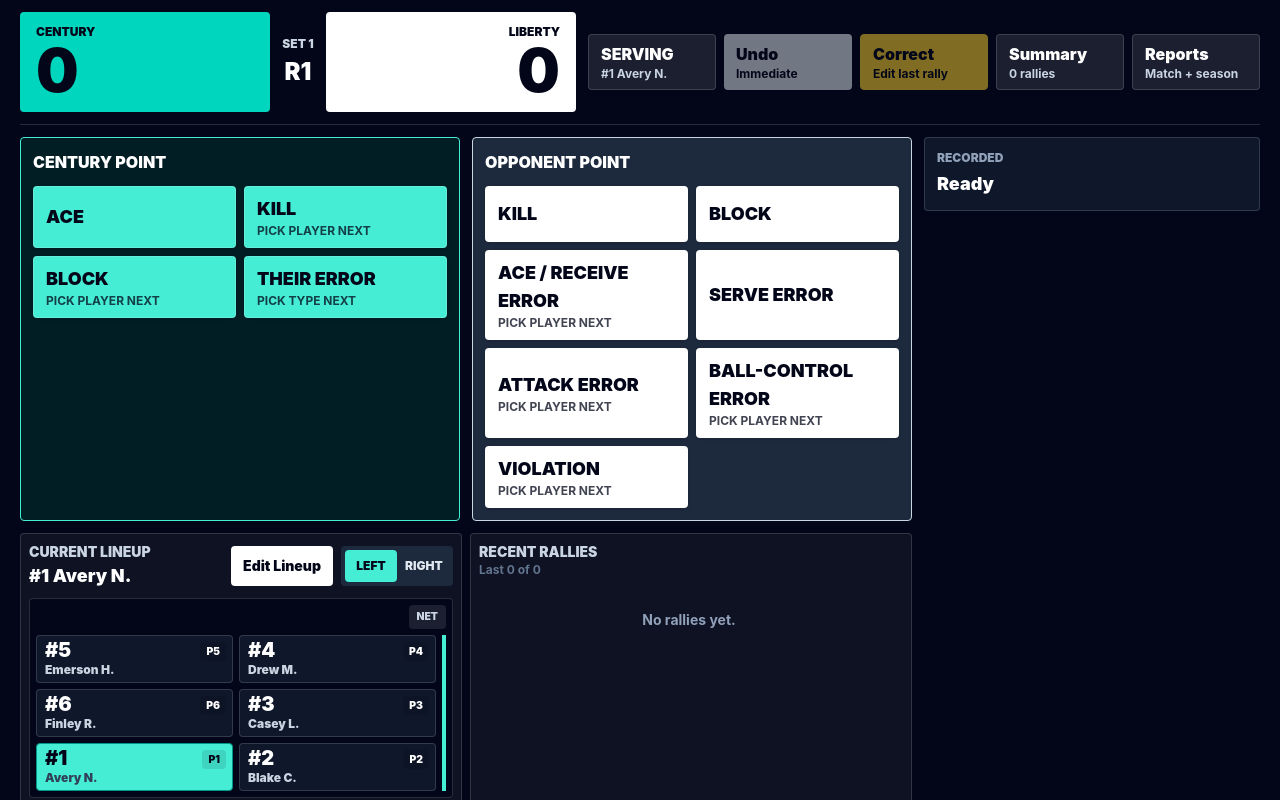
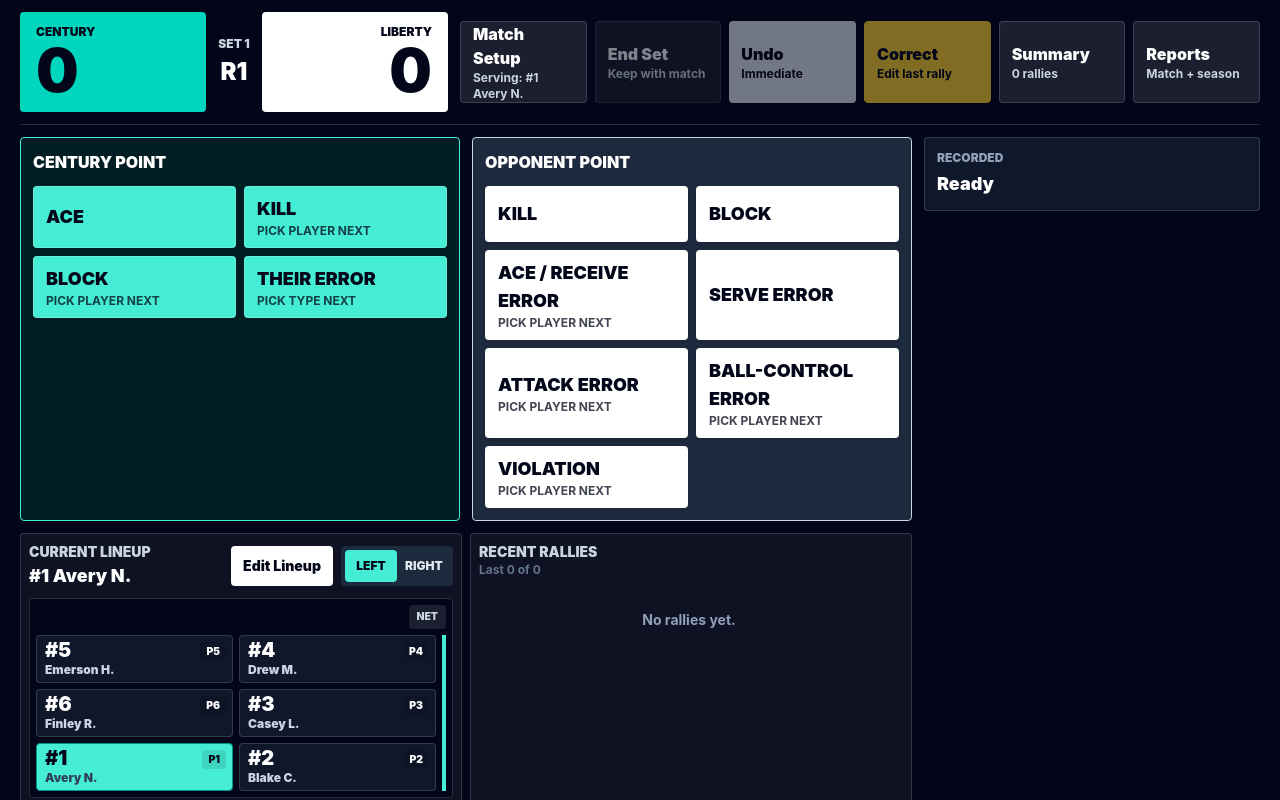
Before and after one commit to revenant-73/rally-ledger, a React (Vite) app: page / in a window 1280 px wide. Built offline with nearby package versions, Linux system fonts and the light colour scheme.

Commit message:
feat: add explicit prototype set ending

```diff
--- a/src/pages/RebuildPrototype.tsx
+++ b/src/pages/RebuildPrototype.tsx
@@ -15,6 +15,7 @@ import {
   type PrototypeMatchInput,
   type PrototypeMatchReport,
   type PrototypeSeasonReport,
+  type PrototypeSetInput,
   type PrototypePlayer,
   type RallyRecord,
   type RallyMode,
@@ -176,6 +177,7 @@ const actionClass =
 interface PersistedPrototype {
   setup: SetSetup;
   rallies: RallyRecord[];
+  completedSets: PrototypeSetInput[];
   roster: PrototypePlayer[];
   currentLineup: LineupSlots;
   courtSide: CourtSide;
@@ -197,6 +199,7 @@ const getInitialPrototype = (): PersistedPrototype => {
   const fallback = {
     setup: defaultSetup,
     rallies: [],
+    completedSets: [],
     roster: mockRoster,
     currentLineup: defaultLineup,
     courtSide: 'left' as CourtSide,
@@ -212,6 +215,7 @@ const getInitialPrototype = (): PersistedPrototype => {
     return {
       setup: { ...defaultSetup, ...(parsed.setup ?? {}) },
       rallies: parsed.rallies ?? [],
+      completedSets: parsed.completedSets ?? [],
       roster: parsed.roster ?? mockRoster,
       currentLineup: parsed.currentLineup ?? parsed.setup?.lineup ?? defaultLineup,
       courtSide: parsed.courtSide ?? 'left',
@@ -317,6 +321,7 @@ const RebuildPrototype = () => {
   const [courtSide, setCourtSide] = useState<CourtSide>(initialPrototype.courtSide);
   const [seasonMatches, setSeasonMatches] = useState<PrototypeMatchInput[]>(initialPrototype.seasonMatches);
   const [rallies, setRallies] = useState<RallyRecord[]>(initialPrototype.rallies);
+  const [completedSets, setCompletedSets] = useState<PrototypeSetInput[]>(initialPrototype.completedSets);
   const [restorable, setRestorable] = useState<RallyRecord | null>(null);
   const [pending, setPending] = useState<PendingSelection | null>(null);
   const [feedback, setFeedback] = useState('Ready');
@@ -328,9 +333,9 @@ const RebuildPrototype = () => {
   const [lineupSelection, setLineupSelection] = useState<LineupSelection | null>(null);
 
   useEffect(() => {
-    const payload: PersistedPrototype = { setup, rallies, roster, currentLineup, courtSide, seasonMatches };
+    const payload: PersistedPrototype = { setup, rallies, completedSets, roster, currentLineup, courtSide, seasonMatches };
     localStorage.setItem(storageKey, JSON.stringify(payload));
-  }, [setup, rallies, roster, currentLineup, courtSide, seasonMatches]);
+  }, [setup, rallies, completedSets, roster, currentLineup, courtSide, seasonMatches]);
 
   useEffect(() => {
     if (!locked) {
@@ -349,9 +354,12 @@ const RebuildPrototype = () => {
       opponent: setup.opponent,
       date: new Date().toISOString().slice(0, 10),
       result: 'Open',
-      sets: [{ id: 'live-set', setNumber: setup.setNumber, setup, rallies }],
+      sets:
+        rallies.some((rally) => rally.active) || completedSets.length === 0
+          ? [...completedSets, { id: 'live-set', setNumber: setup.setNumber, setup, rallies }]
+          : completedSets,
     }),
-    [rallies, setup],
+    [completedSets, rallies, setup],
   );
   const seasonReport = useMemo(() => summarizeSeasonReport([...seasonMatches, currentMatch], roster), [currentMatch, roster, seasonMatches]);
   const currentMatchReport = seasonReport.matchReports.find((match) => match.id === currentMatch.id) ?? seasonReport.matchReports[seasonReport.matchReports.length - 1];
@@ -461,6 +469,44 @@ const RebuildPrototype = () => {
     setFeedback('Set started');
   };
 
+  const endSet = () => {
+    if (activeRallies.length === 0) {
+      setSetupOpen(true);
+      setFeedback('Add rallies before ending a set');
+      return;
+    }
+
+    const confirmed = window.confirm(`End set ${setup.setNumber} and keep it with the current match report?`);
+    if (!confirmed) {
+      return;
+    }
+
+    const finishedSet: PrototypeSetInput = {
+      id: `live-set-${setup.setNumber}-${Date.now()}`,
+      setNumber: setup.setNumber,
+      setup,
+      rallies,
+    };
+    const nextSetup = {
+      ...setup,
+      setNumber: setup.setNumber + 1,
+      initialMode: state.mode,
+      initialRotation: state.rotation,
+      initialServerId: state.mode === 'serving' ? state.serverId : undefined,
+    };
+
+    setCompletedSets((sets) => [...sets, finishedSet]);
+    setSetup(nextSetup);
+    setDraftSetup(nextSetup);
+    setRallies([]);
+    setRestorable(null);
+    setPending(null);
+    setCorrectionOpen(false);
+    setSummaryOpen(false);
+    setFeedback(`Set ${setup.setNumber} ended`);
+    setSetupOpen(true);
+  };
+
   const updateDraftLineup = (rotation: Rotation, playerId: string) => {
     const lineup = setLineupSlot(draftSetup.lineup ?? getDefaultLineup(roster), rotation, playerId);
     setDraftSetup({
@@ -494,6 +540,7 @@ const RebuildPrototype = () => {
       return;
     }
     setRallies([]);
+    setCompletedSets([]);
     setRestorable(null);
     setPending(null);
     setCorrectionOpen(false);
@@ -518,6 +565,7 @@ const RebuildPrototype = () => {
     setCurrentLineup({});
     setSeasonMatches([]);
     setRallies([]);
+    setCompletedSets([]);
     setRestorable(null);
     setPending(null);
     setCorrectionOpen(false);
@@ -539,6 +587,7 @@ const RebuildPrototype = () => {
 
     if (matchId === currentMatch.id) {
       setRallies([]);
+      setCompletedSets([]);
       setRestorable(null);
       setPending(null);
       setCorrectionOpen(false);
@@ -570,16 +619,29 @@ const RebuildPrototype = () => {
             </div>
           </div>
 
-          <div className="grid grid-cols-2 gap-2 sm:grid-cols-5 lg:w-[42rem]">
+          <div className="grid grid-cols-2 gap-2 sm:grid-cols-6 lg:w-[50rem]">
             <button
               type="button"
               onClick={() => setSetupOpen(true)}
               className="min-h-14 rounded border border-white/15 bg-white/10 px-3 text-left font-black"
             >
-              {state.mode === 'serving' ? 'SERVING' : 'RECEIVING'}
+              Match Setup
               <span className="block text-xs font-bold text-slate-300">
-                {state.mode === 'serving' ? currentServer ? `#${currentServer.number} ${getShortPlayerName(currentServer)}` : 'Pick server' : 'Century receive'}
+                {state.mode === 'serving'
+                  ? currentServer
+                    ? `Serving: #${currentServer.number} ${getShortPlayerName(currentServer)}`
+                    : 'Serving: pick server'
+                  : 'Receiving: Century'}
               </span>
+            </button>
+            <button
+              type="button"
+              onClick={endSet}
+              disabled={activeRallies.length === 0}
+              className="min-h-14 rounded border border-white/15 bg-white/10 px-3 text-left font-black disabled:opacity-50"
+            >
+              End Set
+              <span className="block text-xs font-bold text-slate-300">Keep with match</span>
             </button>
             <button
               type="button"
```
Also changed, not shown: 1 other file (tests, documents, lock files or other folders).
